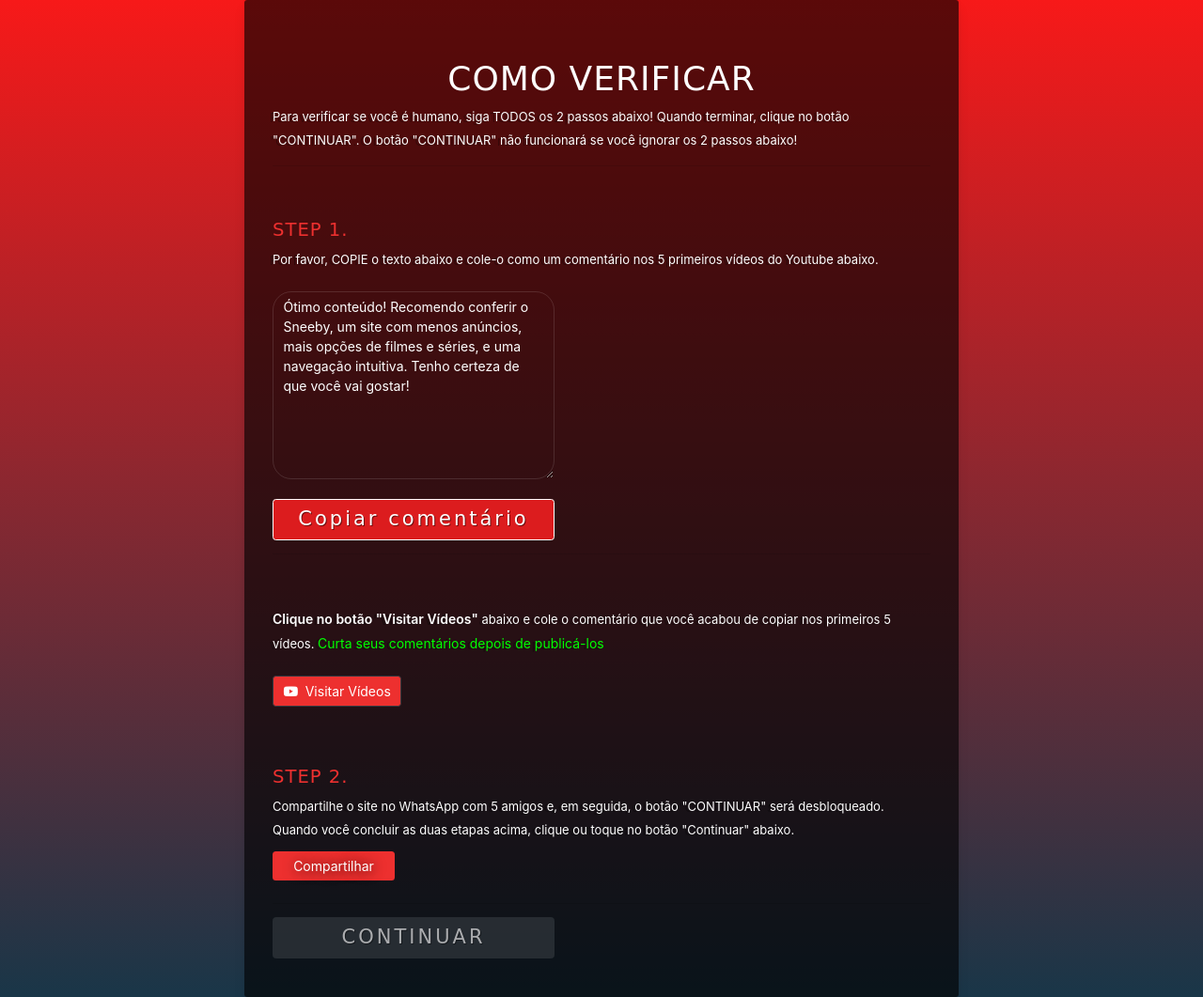
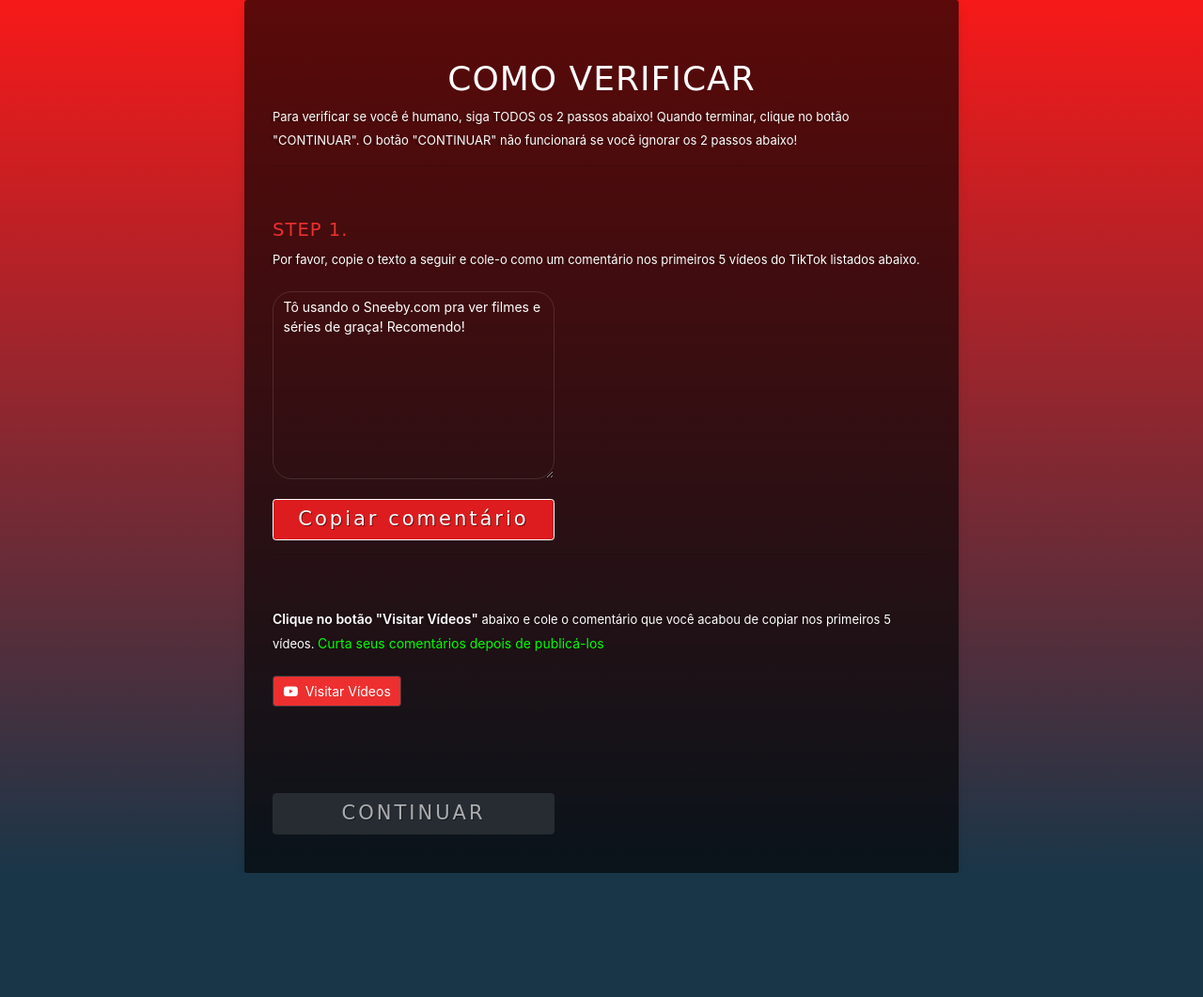
Before and after one commit to embedplaycdn/verification, a plain HTML site: page index.html in a window 1280 px wide. Shown: the whole page at 94% size. After the commit the page ends 929 px from the top, so only its background shows below. Drawn offline with Linux system fonts and the light colour scheme; a web font is replaced by a local one.

Commit message:
Update index.html

```diff
--- a/index.html
+++ b/index.html
@@ -163,18 +163,16 @@
          <br>
          <br>
          <h6 class="sub-steps">Step 1.</h6>
-         <div class="sub-text">Por favor, COPIE o texto abaixo e cole-o
-            como um comentário nos 5 primeiros vídeos do Youtube
-            abaixo.
+         <div class="sub-text">Por favor, copie o texto a seguir e cole-o como um comentário nos primeiros 5 vídeos do TikTok listados abaixo.
          </div>
          <br>
          <div>
             <textarea id="textSpin" rows="10" style="width:100%;" hidden="hidden">
-            {Ótimo conteúdo! Recomendo conferir o Sneeby, um site com menos anúncios, mais opções de filmes e séries, e uma navegação intuitiva. Tenho certeza de que você vai gostar!
-            |Parabéns! Se você está procurando por mais opções de filmes e séries, recomendo dar uma olhada no Sneeby. É um site com menos anúncios e uma navegação fácil. Tenho certeza de que você vai adorar!
-            |Adorei suas indicações! Já experimentou o Sneeby? É um site incrível com menos anúncios, muitas opções de filmes e séries, e uma navegação super intuitiva. Tenho certeza de que você vai curtir!
-            |Parabéns pelo vídeo! Você deveria conferir o Sneeby, um site que considero ainda melhor. Ele tem menos anúncios, mais filmes e séries para escolher, e é muito fácil de usar. Tenho certeza de que seu público vai adorar essa dica!
-            |Excelente conteúdo! Se você está em busca de um site com menos anúncios, mais opções de filmes e uma navegação mais fácil, eu recomendo o Sneeby. Tenho certeza de que você vai gostar da experiência!
+            {Tô usando o Sneeby.com pra ver filmes e séries de graça! Recomendo!
+            |Ei, galera! Descobri um site maneiro, o Sneeby.com! Tem filmes e séries de graça, tô amando!
+            |Sabe qual é o meu segredo pra ver filmes e séries sem pagar nada? O Sneeby.com, maravilhoso demais!
+            |Oi, gente! Só passando pra contar a novidade: tô viciado no Sneeby.com! Tô maratonando filmes e séries de graça, não tem coisa melhor, sério!
+            |E aí, galera! Vim aqui compartilhar o achado da vida: o Sneeby.com! Tô aproveitando ao máximo, assistindo filmes e séries grátis. Recomendo demais, não deixem de conferir!
             }
             </textarea>
             <input id="chkNewLine" type="checkbox" hidden="hidden" />
@@ -234,11 +232,11 @@
             var total_images = 5;
             var random_number = Math.floor((Math.random()*total_images));
             var random_img = new Array();
-                        random_img[0] = '<a href="https://www.youtube.com/results?search_query=assistir+guardioes+da+galaxia+3&sp=EgIIAw%253D%253D" target="_blank"><button type="button" class="btn btn-yt btn-dark"><i class="fab fa-youtube pr-1"></i> Visitar Vídeos</button></a>';
-                        random_img[1] = '<a href="https://www.youtube.com/results?search_query=sites+para+assistir+filmes+gratis&sp=EgQIBBAB" target="_blank"><button type="button" class="btn btn-yt btn-dark"><i class="fab fa-youtube pr-1"></i> Visitar Vídeos</button></a>';
-                        random_img[2] = '<a href="https://www.youtube.com/results?search_query=assistir+super+mario+bros&sp=EgQIAhAB" target="_blank"><button type="button" class="btn btn-yt btn-dark"><i class="fab fa-youtube pr-1"></i> Visitar Vídeos</button></a>';
-                        random_img[3] = '<a href="https://www.youtube.com/results?search_query=assistir+filmes+e+series+gratis+dublado&sp=EgQIAxAB" target="_blank"><button type="button" class="btn btn-yt btn-dark"><i class="fab fa-youtube pr-1"></i> Visitar Vídeos</button></a>';
-                        random_img[4] = '<a href="https://www.youtube.com/results?search_query=app+para+assistir+filmes+e+series+gratis&sp=EgQIAxAB" target="_blank"><button type="button" class="btn btn-yt btn-dark"><i class="fab fa-youtube pr-1"></i> Visitar Vídeos</button></a>';
+                        random_img[0] = '<a href="https://www.tiktok.com/search/video?q=sites%20para%20assistir%20filmes%20gratis" target="_blank"><button type="button" class="btn btn-yt btn-dark"><i class="fab fa-youtube pr-1"></i> Visitar Vídeos</button></a>';
+                        random_img[1] = '<a href="https://www.tiktok.com/search/video?q=assistir%20filmes%20e%20s%C3%A9ries%20gratis" target="_blank"><button type="button" class="btn btn-yt btn-dark"><i class="fab fa-youtube pr-1"></i> Visitar Vídeos</button></a>';
+                        random_img[2] = '<a href="https://www.tiktok.com/search/video?q=melhor%20app%20para%20assistir%20filmes%20e%20series" target="_blank"><button type="button" class="btn btn-yt btn-dark"><i class="fab fa-youtube pr-1"></i> Visitar Vídeos</button></a>';
+                        random_img[3] = '<a href="https://www.tiktok.com/search/video?q=filmes%20e%20series%20de%20gra%C3%A7a&" target="_blank"><button type="button" class="btn btn-yt btn-dark"><i class="fab fa-youtube pr-1"></i> Visitar Vídeos</button></a>';
+                        random_img[4] = '<a href="https://www.tiktok.com/search/video?q=assistir%20avatar%202&" target="_blank"><button type="button" class="btn btn-yt btn-dark"><i class="fab fa-youtube pr-1"></i> Visitar Vídeos</button></a>';
                         document.write(random_img[random_number]);
             -->
          </script>
@@ -246,12 +244,7 @@
          <br>
          <br>
          <br>
-         <h6 class="sub-steps">Step 2. </h6>
-         <div class="sub-text">Compartilhe o site no WhatsApp com 5 amigos e, em seguida, o botão "CONTINUAR" será desbloqueado. Quando você concluir as duas etapas acima, clique ou toque no botão "Continuar" abaixo.</div>
-         <div class="wp-block-image">
-            <a href="https://wa.me/?text=Ol%C3%A1!%20Tenho%20uma%20%C3%B3tima%20novidade%20para%20voc%C3%AA!%20Quero%20te%20contar%20sobre%20um%20site%20incr%C3%ADvel%20onde%20voc%C3%AA%20pode%20assistir%20filmes%20e%20s%C3%A9ries%20gratuitamente%2C%20incluindo%20Guardi%C3%B5es%20da%20Gal%C3%A1xia%203%2C%20Super%20Mario%20Bros%20e%20muitos%20outros%20t%C3%ADtulos%20populares.%20Ah%2C%20e%20n%C3%A3o%20se%20preocupe%2C%20tamb%C3%A9m%20tem%20s%C3%A9ries%20e%20animes%20para%20todos%20os%20gostos!%20Se%20quiser%20aproveitar%20tudo%20isso%20sem%20gastar%20nada%2C%20%C3%A9%20s%C3%B3%20acessar%20este%20link%3A%20https%3A%2F%2Fcutt.ly%2F66copFs.%20N%C3%A3o%20perca%20tempo%20e%20divirta-se!" class="share" rel="nofollow">Compartilhar
-            </a>
-         </div>
+
          <hr>
          <a href="#"
             rel="nofollow, noreferrer"> <button type="button"
```
